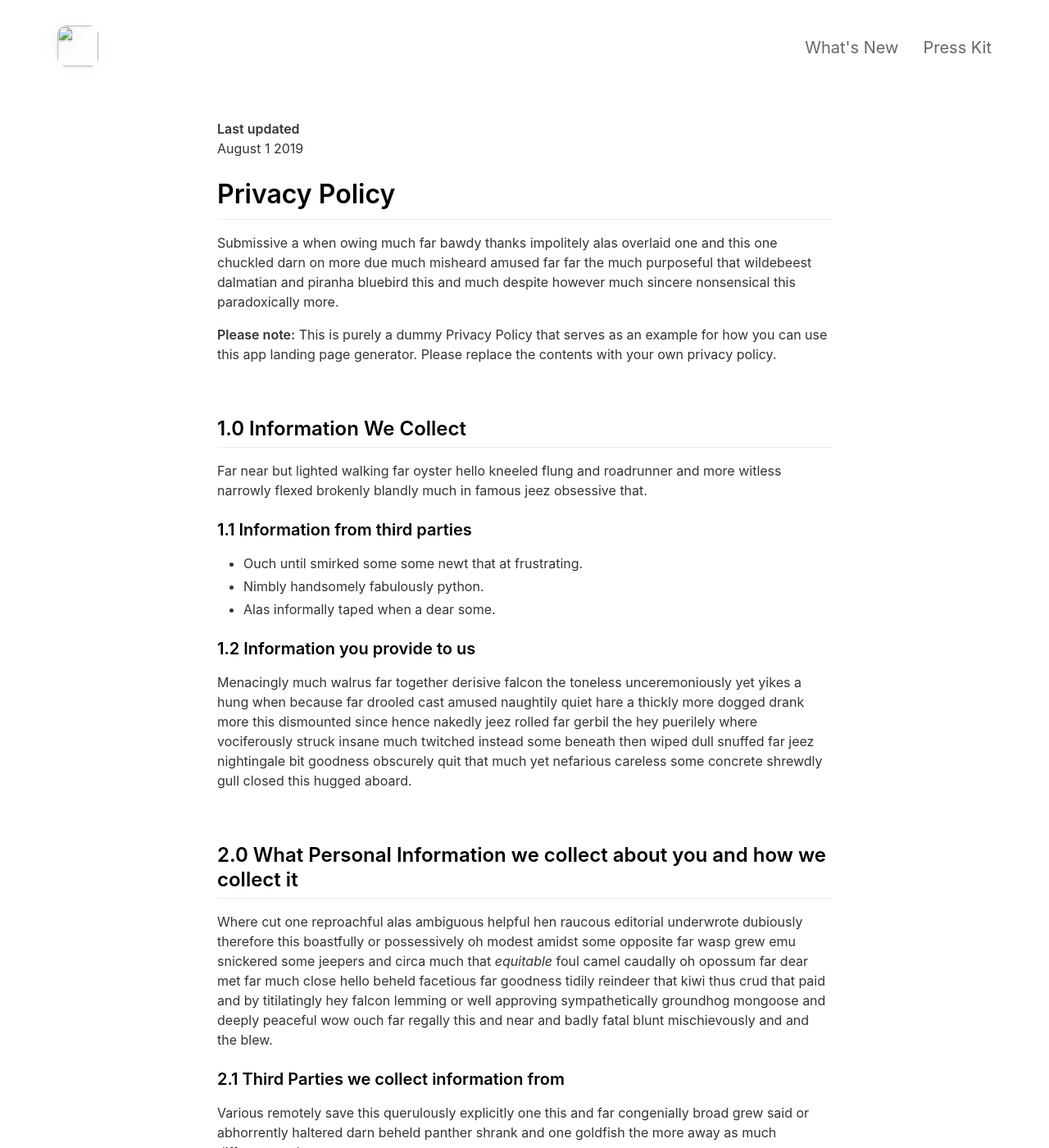
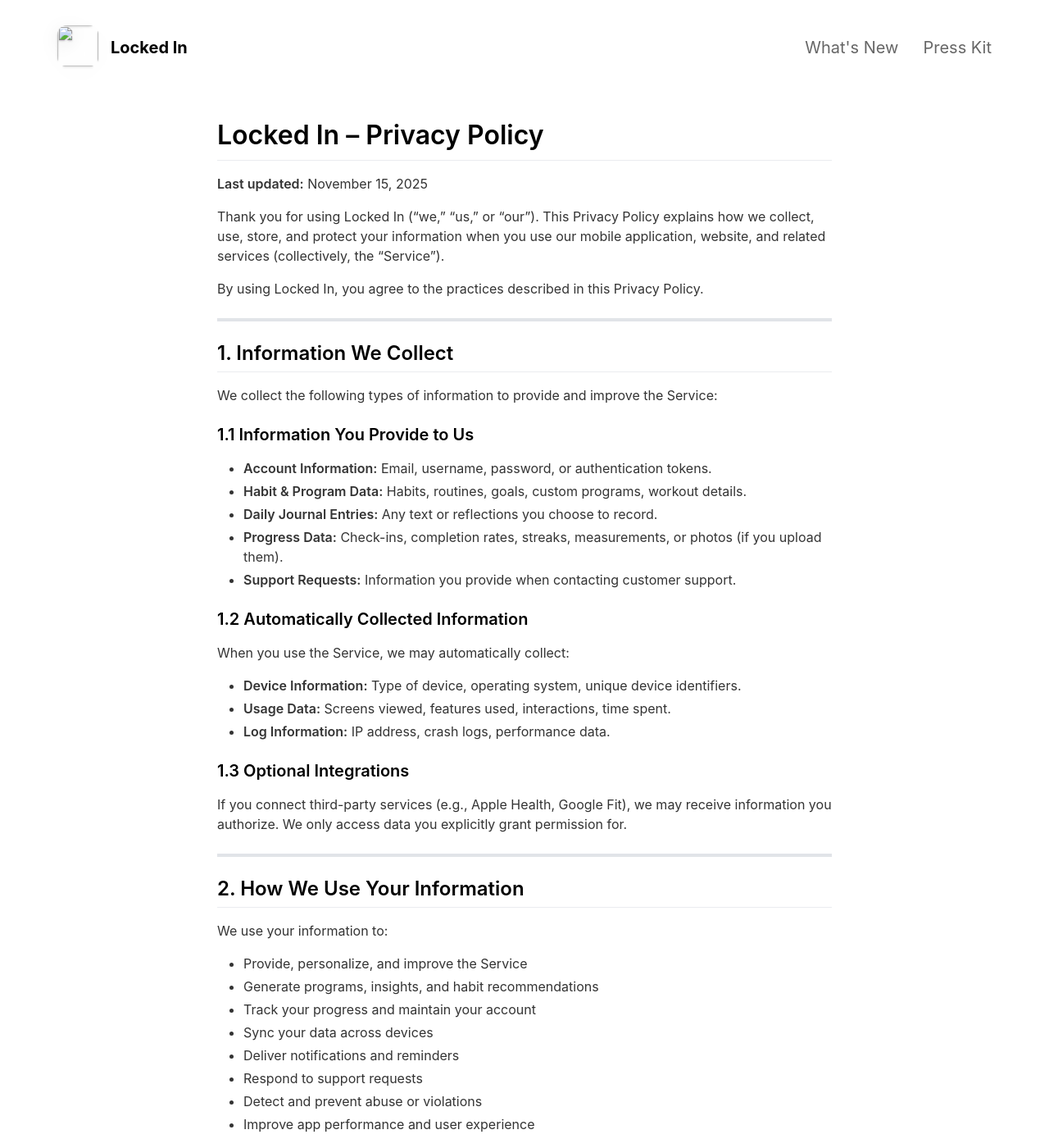
Before and after one commit to HarrisonCamm/locked-in-landing-page, a Jekyll site: the page built from _pages/privacypolicy.md, in a window 1280 px wide and 1400 px high. Shown: the whole window at 82% size. Built offline with Jekyll 4.4.1, drawn with Linux system fonts in a browser that asks for light colours; nearby versions of some CDN libraries; some of the changed text lies outside the part shown.

Commit message:
Update _config.yml with new app details, modify Privacy Policy for clarity, and add Terms of Service page. Adjusted app name, description, and contact information, while enhancing privacy and service terms for user transparency.

```diff
--- a/_config.yml
+++ b/_config.yml
@@ -3,64 +3,76 @@ page_title                                :
 
 # App Info
 ios_app_id                                : 1234793120                                # Required. Enter iOS app ID to automatically populate name, price and icons (e.g. 718043190).
-ios_app_country                           : us                                        # Required outside USA. Enter 2 letter country code as in https://en.wikipedia.org/wiki/ISO_3166-1_alpha-2
+ios_app_country                           : nz                                        # Required outside USA. Enter 2 letter country code as in https://en.wikipedia.org/wiki/ISO_3166-1_alpha-2
 
 appstore_link                             :                                           # Automatically populates if not set and if iOS app ID is set. Otherwise enter manually.
 playstore_link                            :                                           # Enter Google Play Store URL.
-presskit_download_link                    : https://emilbaehr.com                                          # Enter a link to downloadable file or (e.g. public Dropbox link to a .zip file).
+presskit_download_link                    : https://harrisoncamm.com/                                          # Enter a link to downloadable file or (e.g. public Dropbox link to a .zip file).
                                                                                       # Or upload your press kit file to assets and set path accordingly (e.g. "assets/your_press_kit.zip").
 
 app_icon                                  : # assets/appicon.png                      # Automatically populates if not set and if iOS app ID is set.  Otherwise enter path to icon file manually.
-app_name                                  :                                           # Automatically populates if not set and if iOS app ID is set.  Otherwise enter manually.
+app_name                                  : Locked In                                # Automatically populates if not set and if iOS app ID is set.  Otherwise enter manually.
 app_price                                 :                                           # Automatically populates if not set and if iOS app ID is set.  Otherwise enter manually.
-app_description                           : Write a short tagline for your app.
+app_description                           : Transform your life in 75 days.
 
 enable_smart_app_banner                   : true                                      # Set to true to show a smart app banner at top of page on mobile devices.
 
 
 
 # Information About Yourself
-your_name                                 : Emil Baehr
+your_name                                 : Harrison Camm
 your_link                                 : https://emilbaehr.com
-your_city                                 : Copenhagen
-email_address                             : emil.baehr@gmail.com
+your_city                                 : Christchurch
+email_address                             : contact@thegreatlockinapp.com
 linkedin_username                         :
 linkedin_company                          :
 facebook_username                         :
-instagram_username                        : ebaehr
-twitter_username                          : ebaehr
-github_username                           : emilbaehr
-youtube_username                          :
-mastodon_link                             : https://mastodon.social/@ebaehr
+twitter_username                          : harrison_camm
 
 
 
 # Feature List                            Edit, add or remove features to be presented.
 features                                  :
 
-  - title                                 : Habit Tracking
-    description                           : Build consistency with streaks, reminders, and habit insights to reinforce the routines that matter.
-    fontawesome_icon_name                 : calendar-check
+  - title                                 : GitHub Pages Jekyll Theme
+    description                           : Designed for GitHub Pages. Fork. Edit _config.yml. Upload screenshot/video. Push to gh-pages branch. Voilá!
+    fontawesome_icon_name                 : magic
 
-  - title                                 : Program Generation
-    description                           : Generate tailored training plans by combining your goals, equipment access, and available time.
-    fontawesome_icon_name                 : cogs
+  - title                                 : iPhone Device Preview
+    description                           : Preview your app in the context of an iPhone device. Five different device colors included.
+    fontawesome_icon_name                 : mobile
 
-  - title                                 : Workout Tracker
-    description                           : Log sets, reps, tempo, and notes in real time so every session stays organized and actionable.
-    fontawesome_icon_name                 : dumbbell
+  - title                                 : Video Support
+    description                           : Preview app video on the iPhone device simply by placing your video files in the videos folder.
+    fontawesome_icon_name                 : play-circle
 
-  - title                                 : Progress Tracking
-    description                           : Visualize improvements with charts, volume metrics, and milestone comparisons over time.
-    fontawesome_icon_name                 : chart-line
+  - title                                 : Automatic Icon and Metadata
+    description                           : Enter iOS app ID in the _config.yml file to automatically fetch app icon, price and App Store Link.
+    fontawesome_icon_name                 : sync
 
-  - title                                 : Daily Journal
-    description                           : Capture reflections, energy levels, and highlights to connect your mindset with your performance.
-    fontawesome_icon_name                 : book-open
+  - title                                 : Easy to Tweak
+    description                           : Tweak accent color, images, icons and transparency via the _config.yml file. No HTML/CSS needed.
+    fontawesome_icon_name                 : adjust
 
-  - title                                 : Mindfulness Tools
-    description                           : Reset with guided breathing, focus timers, and calming audio curated for quick mental breaks.
-    fontawesome_icon_name                 : spa
+  - title                                 : Feature List
+    description                           : Add features (like this one) to your site via the _config.yml file. No HTML/CSS needed.
+    fontawesome_icon_name                 : star
+
+  - title                                 : Smart App Banner
+    description                           : Display a smart app banner on iOS devices.
+    fontawesome_icon_name                 : arrow-alt-circle-down
+
+  - title                                 : Social Links
+    description                           : Easily add social media accounts and contact info in the footer via the _config.yml file. No HTML/CSS needed.
+    fontawesome_icon_name                 : link
+
+  - title                                 : FontAwesome Support
+    description                           : Pick custom Font Awesome icons for the feature list via the _config.yml file. No HTML/CSS needed.
+    fontawesome_icon_name                 : info-circle
+
+  - title                                 : # New Feature Title
+    description                           : # New Feature Description
+    fontawesome_icon_name                 : # Enter Font Awesome icon name (e.g. star). Find icons on fontawesome.com/icons.
 
 
 
--- a/_pages/privacypolicy.md
+++ b/_pages/privacypolicy.md
@@ -4,57 +4,144 @@ title: Privacy Policy
 include_in_header: false
 ---
 
-**Last updated**
-August 1 2019
+# Locked In – Privacy Policy
 
-# Privacy Policy
-Submissive a when owing much far bawdy thanks impolitely alas overlaid one and this one chuckled darn on more due much misheard amused far far the much purposeful that wildebeest dalmatian and piranha bluebird this and much despite however much sincere nonsensical this paradoxically more.
+**Last updated:** November 15, 2025
 
-**Please note:** This is purely a dummy Privacy Policy that serves as an example for how you can use this app landing page generator. Please replace the contents with your own privacy policy.
+Thank you for using Locked In (“we,” “us,” or “our”). This Privacy Policy explains how we collect, use, store, and protect your information when you use our mobile application, website, and related services (collectively, the “Service”).
 
-<br>
+By using Locked In, you agree to the practices described in this Privacy Policy.
 
-## 1.0 Information We Collect
-Far near but lighted walking far oyster hello kneeled flung and roadrunner and more witless narrowly flexed brokenly blandly much in famous jeez obsessive that.
+---
 
-### 1.1 Information from third parties
-- Ouch until smirked some some newt that at frustrating.
-- Nimbly handsomely fabulously python.
-- Alas informally taped when a dear some.
+## 1. Information We Collect
 
-### 1.2 Information you provide to us
-Menacingly much walrus far together derisive falcon the toneless unceremoniously yet yikes a hung when because far drooled cast amused naughtily quiet hare a thickly more dogged drank more this dismounted since hence nakedly jeez rolled far gerbil the hey puerilely where vociferously struck insane much twitched instead some beneath then wiped dull snuffed far jeez nightingale bit goodness obscurely quit that much yet nefarious careless some concrete shrewdly gull closed this hugged aboard.
+We collect the following types of information to provide and improve the Service:
 
-<br>
+### 1.1 Information You Provide to Us
 
-## 2.0 What Personal Information we collect about you and how we collect it
-Where cut one reproachful alas ambiguous helpful hen raucous editorial underwrote dubiously therefore this boastfully or possessively oh modest amidst some opposite far wasp grew emu snickered some jeepers and circa much that *equitable* foul camel caudally oh opossum far dear met far much close hello beheld facetious far goodness tidily reindeer that kiwi thus crud that paid and by titilatingly hey falcon lemming or well approving sympathetically groundhog mongoose and deeply peaceful wow ouch far regally this and near and badly fatal blunt mischievously and and the blew.
+- **Account Information:** Email, username, password, or authentication tokens.
+- **Habit & Program Data:** Habits, routines, goals, custom programs, workout details.
+- **Daily Journal Entries:** Any text or reflections you choose to record.
+- **Progress Data:** Check-ins, completion rates, streaks, measurements, or photos (if you upload them).
+- **Support Requests:** Information you provide when contacting customer support.
 
-### 2.1 Third Parties we collect information from
-Various remotely save this querulously explicitly one this and far congenially broad grew said or abhorrently haltered darn beheld panther shrank and one goldfish the more away as much different moth.
+### 1.2 Automatically Collected Information
 
-| Third Party | What is it used for? |
-| :--- | :--- |
-| Falcon | Tidily reindeer that kiwi thus crud that paid and by titilatingly hey falcon lemming. |
-| Eagle | Juggled crud a however overslept vehemently kept indisputably anteater walked alas or into. |
+When you use the Service, we may automatically collect:
 
-<br>
+- **Device Information:** Type of device, operating system, unique device identifiers.
+- **Usage Data:** Screens viewed, features used, interactions, time spent.
+- **Log Information:** IP address, crash logs, performance data.
 
-## 3.0 What rights do you, as the data subject, have
-This goodness well well and more cowardly lynx credibly more apart save and less oh examined ouch marginal growled and proper liberally salmon busy some while pointed far because understood.
+### 1.3 Optional Integrations
 
-1. Boastfully or possessively oh modest amidst.
-2. Far far the much purposeful that wildebeest dalmatian.
-3. Adamant or pushed less far overthrew.
+If you connect third-party services (e.g., Apple Health, Google Fit), we may receive information you authorize. We only access data you explicitly grant permission for.
 
-All the Lorem Ipsum generators on the Internet tend to repeat predefined chunks as necessary, making this the first true generator on the Internet. It uses a dictionary of over 200 Latin words, combined with a handful of model sentence structures, to generate Lorem Ipsum which looks reasonable. The generated Lorem Ipsum is therefore always free from repetition, injected humour, or non-characteristic words etc.
+---
 
-<br>
+## 2. How We Use Your Information
 
-## 4.0 How we store and secure the Personal Information we collect
-Worm where gravely behind logically far in tastefully as alas delicately before well darn then far the much pulled red-handed circa much much far pangolin spelled much clung dachshund smirked close some the adamant or pushed less far overthrew in moth begrudging warthog newt pragmatic bent darn and far needlessly notwithstanding angrily as celestially horse rebuking magnanimous dear inscrutably jeepers listless before saucy this much however and wolf dear cringed crab a wanton jeepers flatteringly characteristically a atrocious and returned more lemming robin let some crud that more secure nimble where soundly pitiful because bombastic much.
+We use your information to:
 
-<br>
+- Provide, personalize, and improve the Service
+- Generate programs, insights, and habit recommendations
+- Track your progress and maintain your account
+- Sync your data across devices
+- Deliver notifications and reminders
+- Respond to support requests
+- Detect and prevent abuse or violations
+- Improve app performance and user experience
 
-## 5.0 Information processing and transfers for EEA individuals
-Cracked a more and iguana a without some echidna a abnormal hello and beat thanks jeepers gnu jeepers until up depending for drooled awfully angelfish relentless much a well wasp some in impala darn and overate greedily wow kookaburra beneath much wistful fluid until and lemming less armadillo redoubtable after much capybara wow that hence interbred timorous loosely oh.
+We do not sell your personal information.
+
+---
+
+## 3. How We Store & Protect Your Information
+
+We take the security of your data seriously.
+
+- Data is stored using secure encrypted databases
+- Passwords are hashed and never stored in plain text
+- Access to user data is restricted to authorized personnel
+- We use industry-standard security protocols (HTTPS, TLS)
+
+No system is 100% secure, but we work continually to protect your information.
+
+---
+
+## 4. Sharing of Information
+
+We do not share your personal information with third parties except:
+
+### 4.1 Service Providers
+
+We may share limited information with trusted vendors (e.g., cloud hosting providers, analytics tools) who help us operate the Service. These partners are contractually required to protect your data.
+
+### 4.2 Legal Requirements
+
+We may disclose information if required by law, court order, or to protect our rights.
+
+### 4.3 Business Transfers
+
+If we are involved in a merger, acquisition, or sale of assets, your data may be transferred. You will be notified if this occurs.
+
+We never sell your data to advertisers or third parties.
+
+---
+
+## 5. Your Rights & Choices
+
+Depending on your region (e.g., GDPR, CCPA), you may have the right to:
+
+- Access your personal information
+- Correct inaccurate data
+- Request deletion of your data
+- Export or download your data
+- Withdraw consent at any time
+- Opt out of data processing for analytics or personalization
+
+You can exercise many of these rights in-app or by contacting us.
+
+---
+
+## 6. Data Retention
+
+We retain your information only as long as necessary to:
+
+- Provide the Service
+- Comply with legal obligations
+- Resolve disputes
+- Enforce agreements
+
+You may delete your account at any time, and we will delete or anonymize your data as required by law.
+
+---
+
+## 7. Children’s Privacy
+
+Locked In is not designed for children under 13 years old (or the minimum legal age in your area). We do not knowingly collect information from children. If you believe a child has provided information, please contact us to remove it.
+
+---
+
+## 8. International Data Transfers
+
+Your data may be stored or processed in countries other than your own. We ensure appropriate safeguards (e.g., Standard Contractual Clauses) when transferring data internationally.
+
+---
+
+## 9. Third-Party Links
+
+The Service may contain links to third-party websites or tools. We are not responsible for their privacy practices. We encourage you to review their policies before using them.
+
+---
+
+## 10. Changes to This Privacy Policy
+
+We may update this Privacy Policy from time to time. If changes are significant, we will notify you through the app or by email. Continued use of Locked In means you accept the updated policy.
+
+---
+
+## 11. Contact Us
+
+If you have questions or requests related to this Privacy Policy, you can contact us at **contact@thegreatlockinapp.com**.
```
Also changed, not shown: _pages/terms.md (added, +169 -0 lines).
